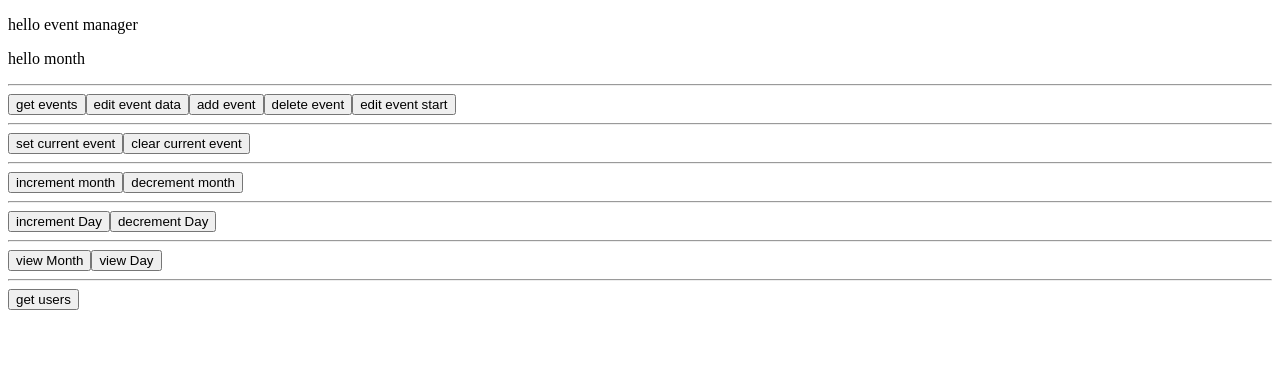
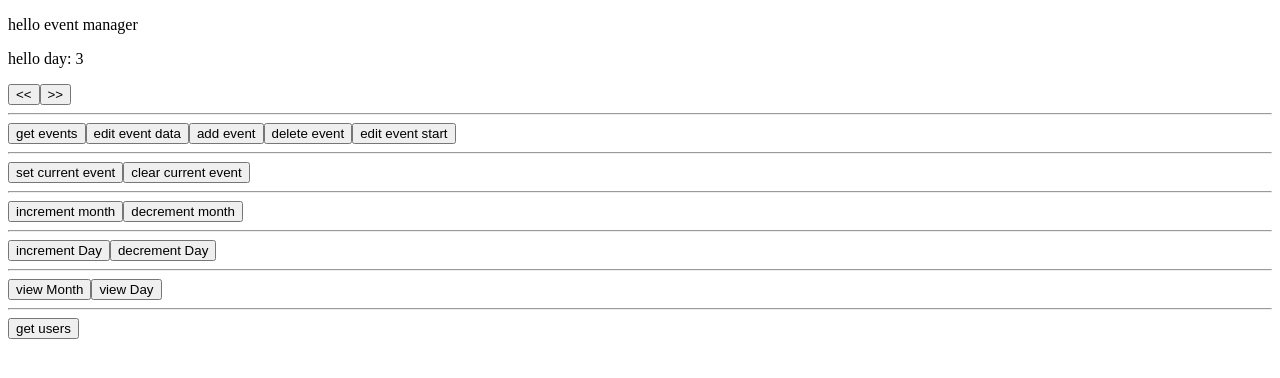
Before and after one commit to vitor-msp/event-manager-react, a React (Create React App) app: page / in a window 1280 px wide. Shown: the top 378 px of the page. Built offline with nearby package versions, Linux system fonts and the light colour scheme.

Commit message:
day navigation

```diff
--- a/src/components/Day.tsx
+++ b/src/components/Day.tsx
@@ -1,5 +1,9 @@
-import { useSelector } from "react-redux";
-import { RootState } from "../store/store";
+import { useSelector, useDispatch } from "react-redux";
+import {
+  decrementDay,
+  incrementDay,
+} from "../store/ducks/currentDate/currentDate.slice";
+import { AppDispatch, RootState } from "../store/store";
 
 export const Day = () => {
   const currentDate = useSelector(
@@ -16,9 +20,21 @@ export const Day = () => {
     return `${time.getHours()}:${time.getMinutes()}:${time.getSeconds()}`;
   };
 
+  const dispatch = useDispatch<AppDispatch>();
+
+  const handleIncrementDay = () => {
+    dispatch(incrementDay());
+  };
+
+  const handleDecrementDay = () => {
+    dispatch(decrementDay());
+  };
+
   return (
     <div>
-      <p>hello month</p>
+      <p>hello day: {currentDate.getDate()}</p>
+      <button onClick={handleDecrementDay}>{`<<`}</button>
+      <button onClick={handleIncrementDay}>{`>>`}</button>
       <div>
         {day?.events.map((e) => {
           return (
```
